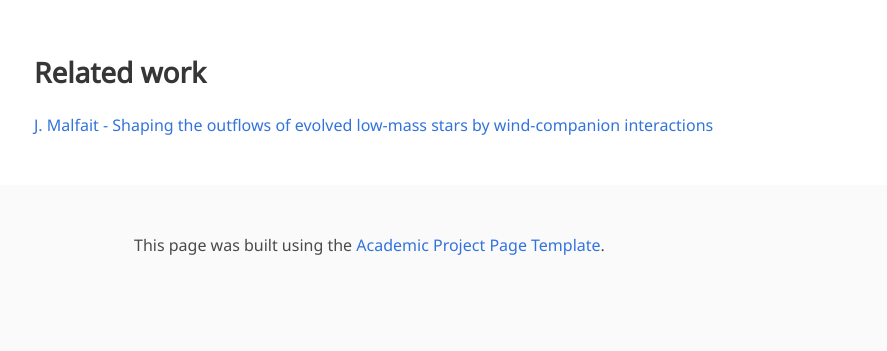
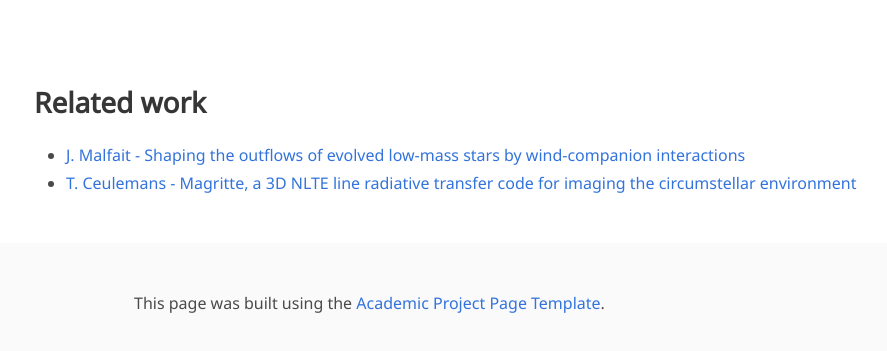
Before and after one commit to FredDeCeuster/P3DROLSO, a plain HTML site: page index.html in a window 1280 px wide. Shown: the part 1849-2200 px from the top of the page, without its empty margins (126-1013 px from the left). Drawn offline with nearby package versions, Linux system fonts and the light colour scheme; some icons are missing; a web font is replaced by a local one.

Commit message:
Update index.html

```diff
--- a/index.html
+++ b/index.html
@@ -115,7 +115,7 @@
     <div class="container">
       <h2 class="title">Slides</h2>
 
-      <iframe  src="static/pdfs/slides.pdf" width="100%", height="700pt">
+      <iframe  src="static/pdfs/slides.pdf" width="100%", height="730pt">
           </iframe>
 
       </div>
@@ -128,7 +128,10 @@
   <section class="section" id="Related work">
     <div class="container is-max-desktop content">
       <h2 class="title">Related work</h2>
-        <a href="https://k-poster.kuoni-congress.info/eas-2023/poster/68f3c59b-7549-447b-a6ef-53477eebf0a1"> J. Malfait - Shaping the outflows of evolved low-mass stars by wind-companion interactions</a>
+      <ul>
+          <li><a href="https://k-poster.kuoni-congress.info/eas-2023/poster/68f3c59b-7549-447b-a6ef-53477eebf0a1">J. Malfait - Shaping the outflows of evolved low-mass stars by wind-companion interactions</a></li>
+          <li><a href="https://k-poster.kuoni-congress.info/eas-2023/poster/d804a159-a57e-495b-8c22-ac60f8626adb">T. Ceulemans - Magritte, a 3D NLTE line radiative transfer code for imaging the circumstellar environment</a></li>
+      </ul>
     </div>
 </section>
 <!-- End related work -->
```
